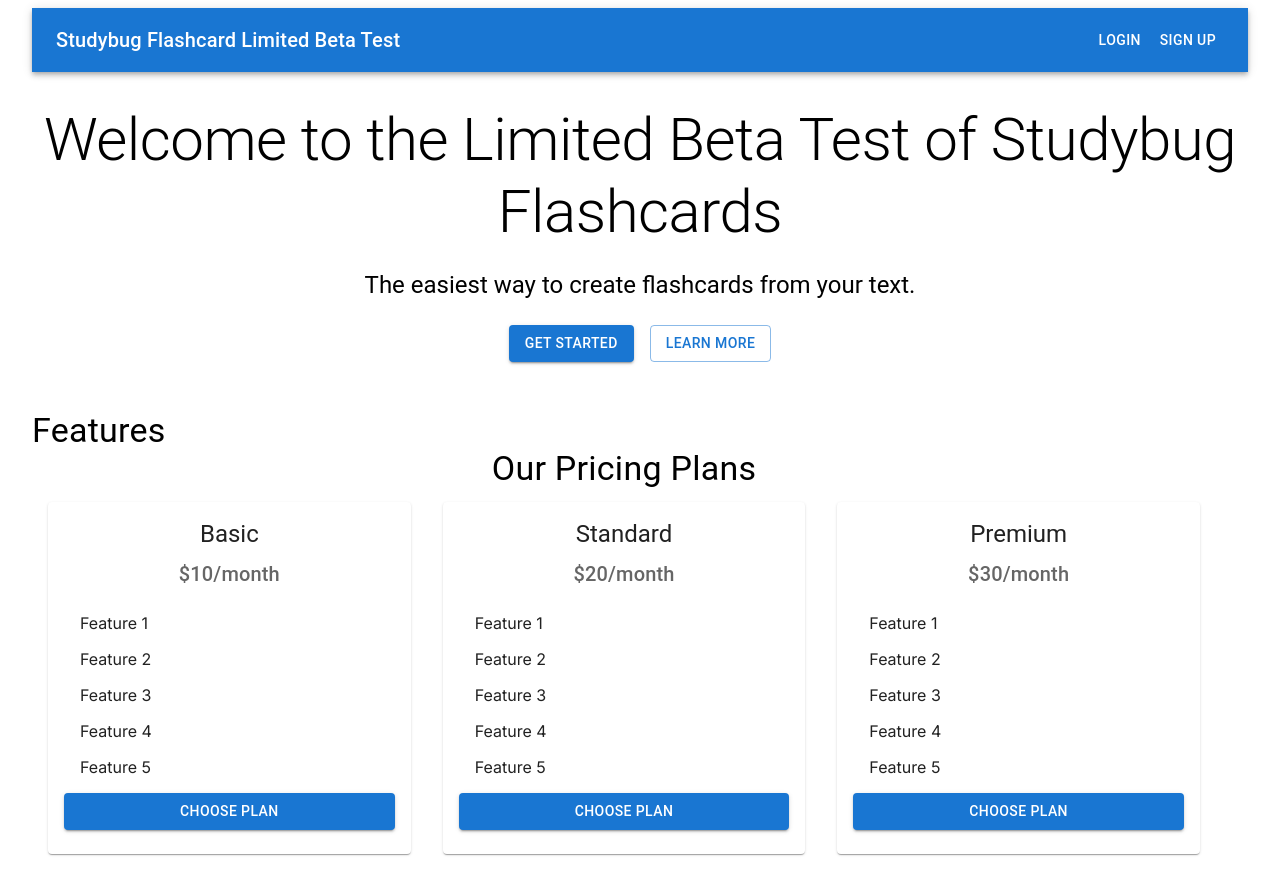
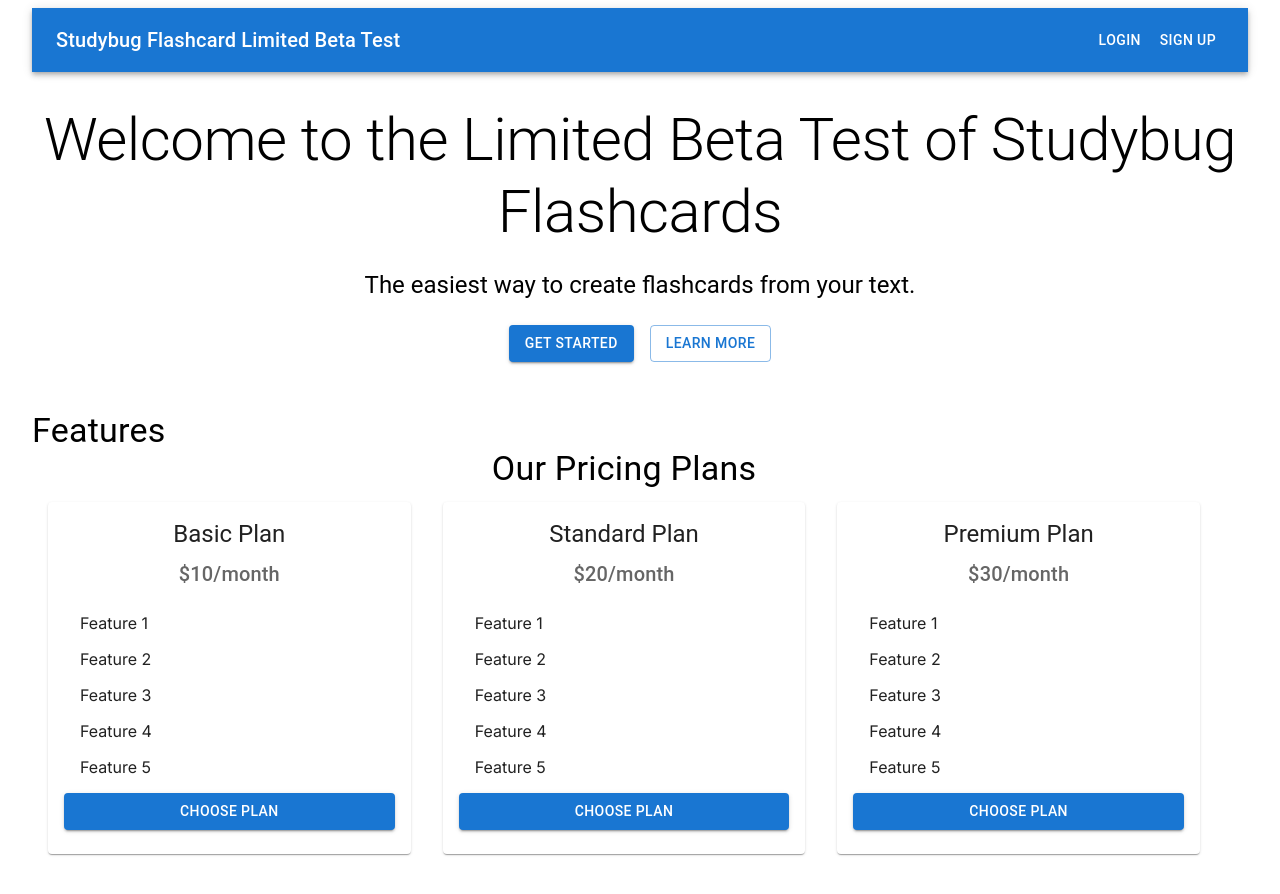
Before and after one commit to idrismusa4/ai-flashcard-saas, a Next.js app: page / in a window 1280 px wide. Shown: the top 894 px of the page. Built offline with nearby package versions, Linux system fonts and the light colour scheme; no server answers.

Commit message:
feat: integrated stripe payment

```diff
--- a/app/api/checkout_sessions/route.js
+++ b/app/api/checkout_sessions/route.js
@@ -1,30 +1,36 @@
-import { NextResponse } from 'next/server'
-import Stripe from 'stripe'
+import { NextResponse } from "next/server";
+import Stripe from "stripe";
 
 const formatAmountForStripe = (amount, currency) => {
-    return Math.round(amount * 100)
-   }
+  return Math.round(amount * 100);
+};
 
 const stripe = new Stripe(process.env.STRIPE_SECRET_KEY, {
-  apiVersion: '2022-11-15',
-})
+  apiVersion: "2022-11-15",
+});
 
 //POST Function
 export async function POST(req) {
+  // Read the request body
+  const body = await req.json();
+
+  // Extract the 'plan' property
+  const { product_name, product_price } = body;
+
   try {
     const params = {
-        mode: 'subscription',
-        payment_method_types: ['card'],
+      mode: "subscription",
+      payment_method_types: ["card"],
       line_items: [
         {
           price_data: {
-              currency: 'usd',
+            currency: "usd",
             product_data: {
-                name: 'Pro subscription',
+              name: product_name,
             },
-              unit_amount: formatAmountForStripe(10, 'usd'), // $10.00 in cents
+            unit_amount: formatAmountForStripe(product_price, "usd"),
             recurring: {
-                interval: 'month',
+              interval: "month",
               interval_count: 1,
             },
           },
@@ -32,42 +38,47 @@ export async function POST(req) {
         },
       ],
       success_url: `${req.headers.get(
-          'Referer',
+        "Referer"
       )}result?session_id={CHECKOUT_SESSION_ID}`,
       cancel_url: `${req.headers.get(
-          'Referer',
+        "Referer"
       )}result?session_id={CHECKOUT_SESSION_ID}`,
-      }
+    };
 
-      const checkoutSession = await stripe.checkout.sessions.create(params)
+    const checkoutSession = await stripe.checkout.sessions.create(params);
 
     return NextResponse.json(checkoutSession, {
       status: 200,
-      })
+    });
   } catch (error) {
-    console.error('Error creating checkout session:', error)
-    return new NextResponse(JSON.stringify({ error: { message: error.message } }), {
+    console.error("Error creating checkout session:", error);
+    return new NextResponse(
+      JSON.stringify({ error: { message: error.message } }),
+      {
         status: 500,
-    })
+      }
+    );
   }
 }
 
-
 //GET Function
 export async function GET(req) {
-    const searchParams = req.nextUrl.searchParams
-    const session_id = searchParams.get('session_id')
+  const searchParams = req.nextUrl.searchParams;
+  const session_id = searchParams.get("session_id");
 
   try {
     if (!session_id) {
-        throw new Error('Session ID is required')
+      throw new Error("Session ID is required");
     }
 
-      const checkoutSession = await stripe.checkout.sessions.retrieve(session_id)
+    const checkoutSession = await stripe.checkout.sessions.retrieve(session_id);
 
-      return NextResponse.json(checkoutSession)
+    return NextResponse.json(checkoutSession);
   } catch (error) {
-      console.error('Error retrieving checkout session:', error)
-      return NextResponse.json({ error: { message: error.message } }, { status: 500 })
+    console.error("Error retrieving checkout session:", error);
+    return NextResponse.json(
+      { error: { message: error.message } },
+      { status: 500 }
+    );
   }
 }
--- a/app/generate/page.js
+++ b/app/generate/page.js
@@ -107,12 +107,10 @@ export default function Generate() {
       const batch = writeBatch(db);
 
       if (userDocSnap.exists()) {
-        console.log("not new")
         const userData = userDocSnap.data();
         const updatedSets = [...(userData.flashcardSets || []), { name: setName }];
         batch.update(userDocRef, { flashcardSets: updatedSets });
       } else {
-        console.log("very new")
         batch.set(userDocRef, { flashcardSets: [{ name: setName }] });
       }
 
--- a/components/feature/PricingList.js
+++ b/components/feature/PricingList.js
@@ -1,4 +1,4 @@
-"use client"
+"use client";
 
 import React from "react";
 import { Grid, Container, Typography } from "@mui/material";
@@ -7,39 +7,49 @@ import getStripe from "@/utils/get-stripe";
 
 const pricingPlans = [
   {
-    title: "Basic",
+    title: "Basic Plan",
     price: "$10/month",
+    price_number: 10,
     features: ["Feature 1", "Feature 2", "Feature 3", "Feature 4", "Feature 5"],
   },
   {
-    title: "Standard",
+    title: "Standard Plan",
     price: "$20/month",
+    price_number: 20,
     features: ["Feature 1", "Feature 2", "Feature 3", "Feature 4", "Feature 5"],
   },
   {
-    title: "Premium",
+    title: "Premium Plan",
     price: "$30/month",
+    price_number: 30,
     features: ["Feature 1", "Feature 2", "Feature 3", "Feature 4", "Feature 5"],
   },
 ];
 
 function PricingList() {
-  const handleSubmit = async () => {
-    const checkoutSession = await fetch('/api/checkout_sessions', {
-      method: 'POST',
-      headers: { origin: process.env.HOST_ORIGIN },
-    })
-    const checkoutSessionJson = await checkoutSession.json()
+  const handleSubmit = async (plan) => {
+    // return console.log(plan)
+    const checkoutSession = await fetch("/api/checkout_sessions", {
+      method: "POST",
+      headers: {
+        origin: process.env.HOST_ORIGIN,
+      },
+      body: JSON.stringify({
+        product_name: plan.title,
+        product_price: plan.price_number,
+      }),
+    });
+    const checkoutSessionJson = await checkoutSession.json();
 
-    const stripe = await getStripe()
-    const {error} = await stripe.redirectToCheckout({
+    const stripe = await getStripe();
+    const { error } = await stripe.redirectToCheckout({
       sessionId: checkoutSessionJson.id,
-    })
+    });
 
     if (error) {
-      console.warn(error.message)
+      console.warn(error.message);
     }
-  }
+  };
 
   return (
     <Container>
@@ -49,12 +59,7 @@ function PricingList() {
       <Grid container spacing={4}>
         {pricingPlans.map((plan) => (
           <Grid item xs={12} sm={6} md={4} key={plan.title}>
-            <PricingPlan
-              title={plan.title}
-              price={plan.price}
-              features={plan.features}
-              handleSubmit={handleSubmit}
-            />
+            <PricingPlan plan={plan} handleSubmit={handleSubmit} />
           </Grid>
         ))}
       </Grid>
--- a/components/feature/PricingPlan.js
+++ b/components/feature/PricingPlan.js
@@ -1,24 +1,36 @@
-"use client"
+"use client";
 
-import React from 'react';
-import { Card, CardContent, Typography, List, ListItem, Button } from '@mui/material';
+import React from "react";
+import {
+  Card,
+  CardContent,
+  Typography,
+  List,
+  ListItem,
+  Button,
+} from "@mui/material";
 
-function PricingPlan({ title, price, features, handleSubmit }) {
+function PricingPlan({ plan, handleSubmit }) {
   return (
     <Card>
       <CardContent>
         <Typography variant="h5" component="div" gutterBottom>
-          {title}
+          {plan.title}
         </Typography>
         <Typography variant="h6" color="text.secondary" gutterBottom>
-          {price}
+          {plan.price}
         </Typography>
         <List>
-          {features.map((feature, index) => (
+          {plan.features.map((feature, index) => (
             <ListItem key={index}>{feature}</ListItem>
           ))}
         </List>
-        <Button variant="contained" color="primary" fullWidth onClick={handleSubmit}>
+        <Button
+          variant="contained"
+          color="primary"
+          fullWidth
+          onClick={() => handleSubmit(plan)}
+        >
           Choose Plan
         </Button>
       </CardContent>
```
Lines whose indentation alone changed are shown as unchanged.
